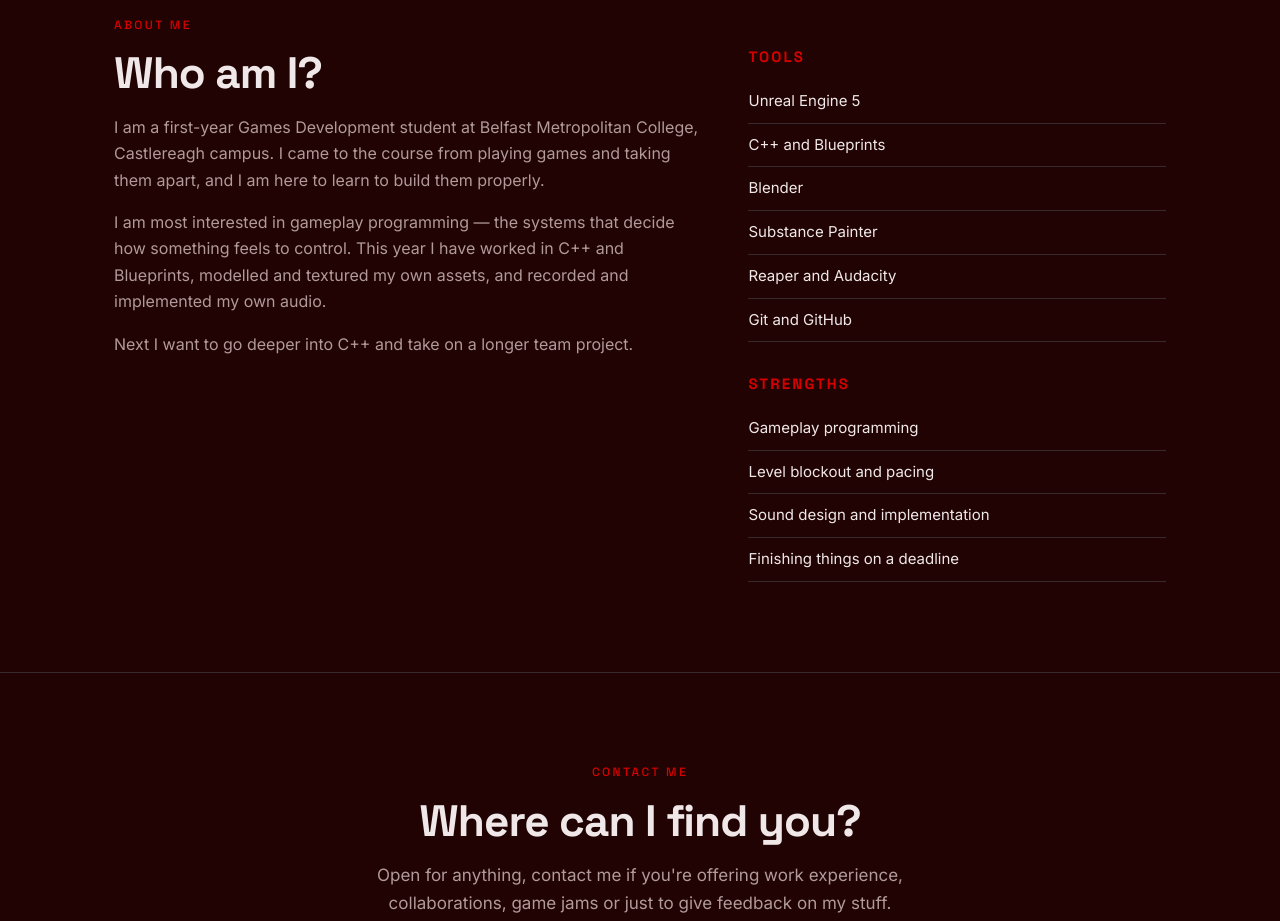
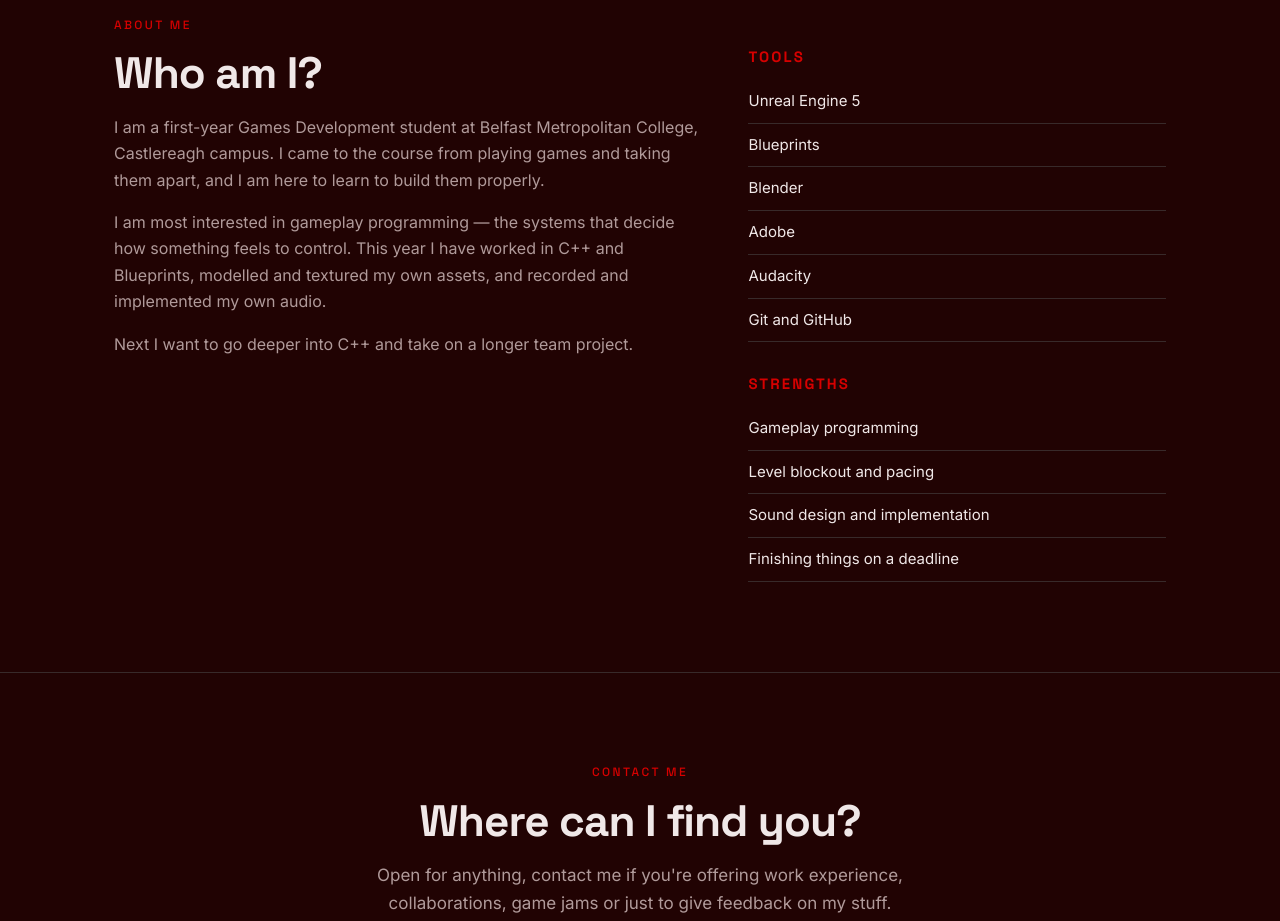
Before and after one commit to RobinGorman-Dev/RobinGorman-Dev.github.io, a plain HTML site: page index.html in a window 1280 px wide. Shown: the part 3360-4281 px from the top of the page. Drawn offline with Linux system fonts and the light colour scheme.

```diff
--- a/index.html
+++ b/index.html
@@ -149,10 +149,10 @@
             <h3>Tools</h3>
             <ul class="skill-list">
               <li>Unreal Engine 5</li>
-              <li>C++ and Blueprints</li>
+              <li>Blueprints</li>
               <li>Blender</li>
-              <li>Substance Painter</li>
-              <li>Reaper and Audacity</li>
+              <li>Adobe</li>
+              <li>Audacity</li>
               <li>Git and GitHub</li>
             </ul>
 
```
